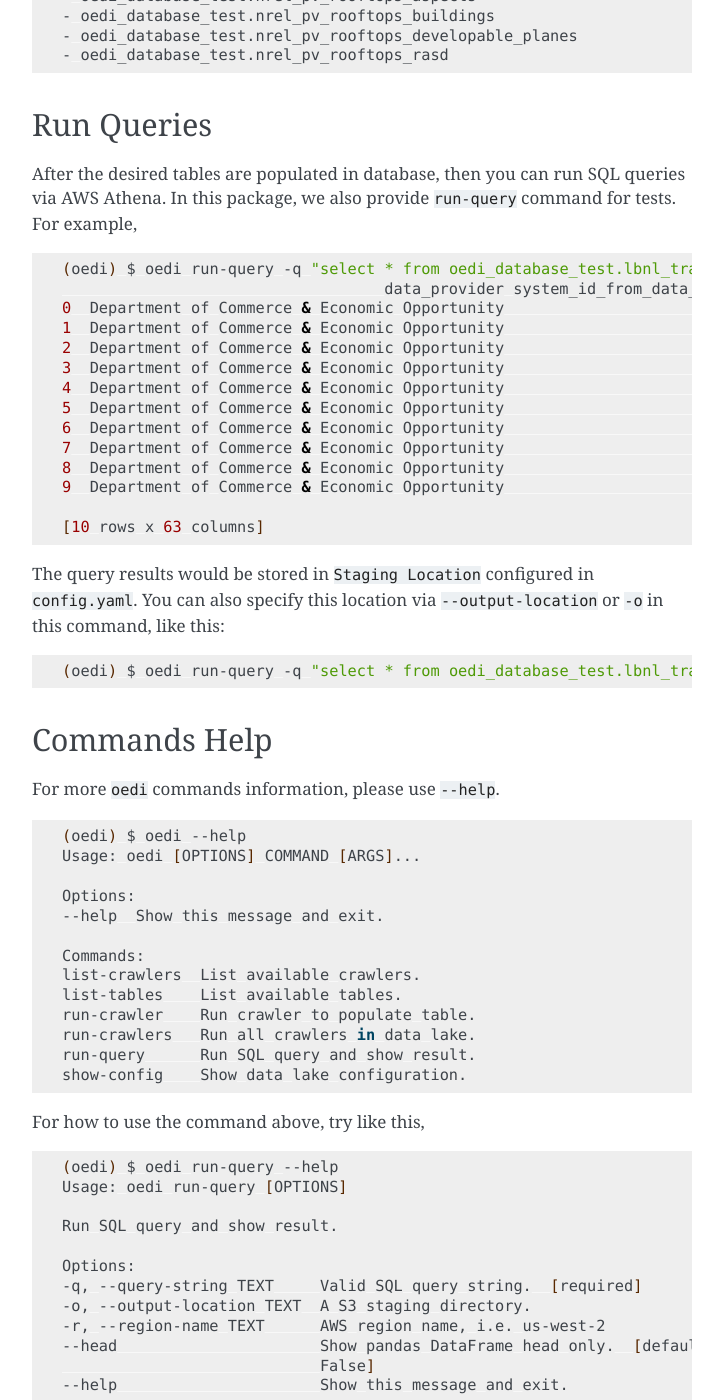
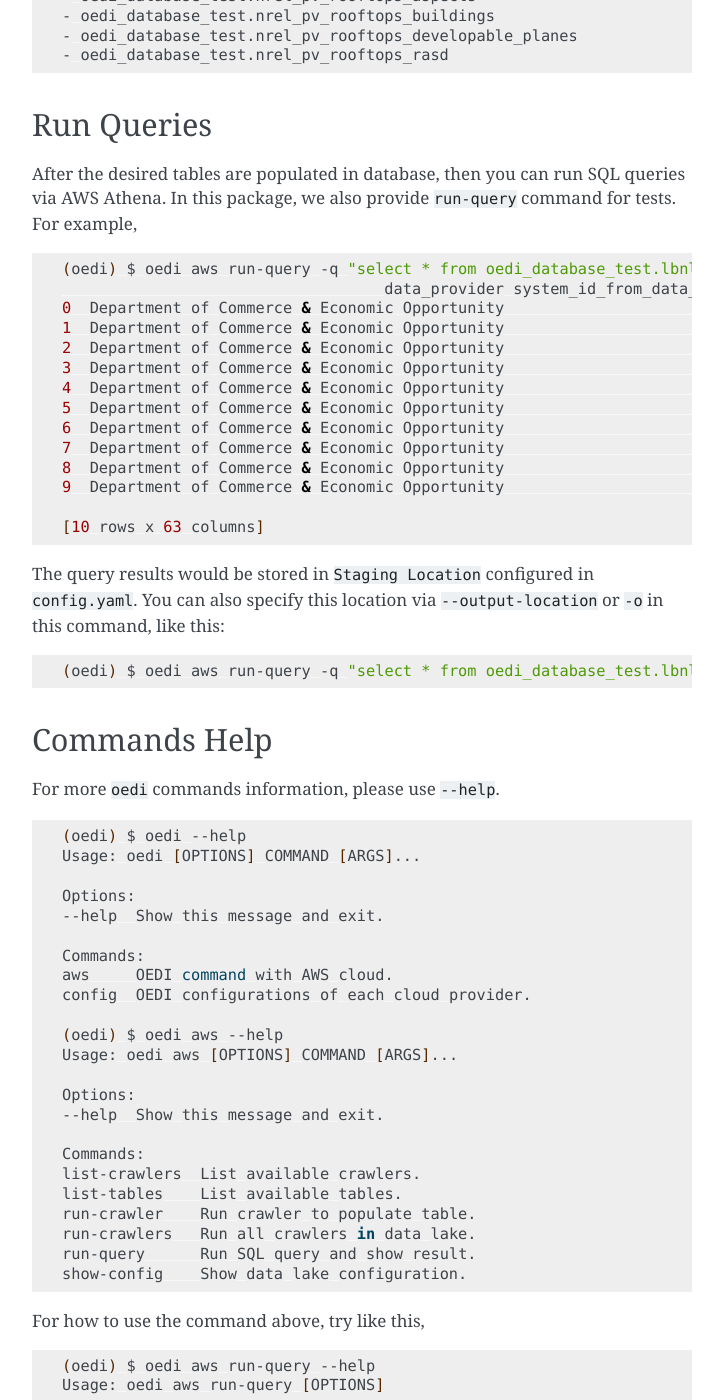
Before and after one commit to openEDI/open-data-access-tools, a Sphinx documentation site: the page built from docs/use-data-lake.rst, in a window 1280 px wide and 1400 px high, scrolled down 1074 px. Shown: the whole window, without its empty margins (388-1111 px from the left). Built offline with Sphinx 7.4.7, drawn with Linux system fonts in a browser that asks for light colours.

Commit message:
Update CLI with group

```diff
--- a/docs/use-data-lake.rst
+++ b/docs/use-data-lake.rst
@@ -13,7 +13,7 @@ use the commands below to check and run the crawler.
 
 .. code-block:: bash
 
-    (oedi) $ oedi list-crawlers
+    (oedi) $ oedi aws list-crawlers
     - lbnl-tracking-the-sun-2018
     - lbnl-tracking-the-sun-2019
     - nrel-pv-rooftops-aspects
@@ -25,13 +25,13 @@ use the commands below to check and run the crawler.
 
 .. code-block:: bash
 
-    (oedi) $ oedi run-crawler -n lbnl-tracking-the-sun-2018
+    (oedi) $ oedi aws run-crawler -n lbnl-tracking-the-sun-2018
 
 If you want it runs in background, use option ``--background-run`` or ``-b``:
 
 .. code-block:: bash
 
-    (oedi) $ oedi run-crawler -n lbnl-tracking-the-sun-2018 -b
+    (oedi) $ oedi aws run-crawler -n lbnl-tracking-the-sun-2018 -b
 
 3. Run Crawlers
 
@@ -40,7 +40,7 @@ at one time, please use ``run-crawlers``, it would start all available crawlers
 
 .. code-block:: bash
 
-    (oedi) $ oedi run-crawlers
+    (oedi) $ oedi aws run-crawlers
 
 
 4. List Tables
@@ -50,7 +50,7 @@ below to list the tables in it.
 
 .. code-block:: bash
 
-    (oedi) $ oedi list-tables
+    (oedi) $ oedi aws list-tables
     - oedi_database_test.lbnl_tracking_the_sun_2018
     - oedi_database_test.lbnl_tracking_the_sun_2019
     - oedi_database_test.nrel_pv_rooftops_aspects
@@ -67,7 +67,7 @@ For example,
 
 .. code-block:: bash
 
-    (oedi) $ oedi run-query -q "select * from oedi_database_test.lbnl_tracking_the_sun_2018 limit 10"
+    (oedi) $ oedi aws run-query -q "select * from oedi_database_test.lbnl_tracking_the_sun_2018 limit 10"
                                        data_provider system_id_from_data_provider system_id_tracking_the_sun installation_date  system_size  ...  microinverter_1  microinverter_2  microinverter_3  dc_optimizer  state
     0  Department of Commerce & Economic Opportunity                        -9999                  IL_DCEO_1        2010-08-06         3.00  ...            -9999            -9999            -9999         -9999     IL
     1  Department of Commerce & Economic Opportunity                        -9999                  IL_DCEO_2        2010-08-05         4.10  ...            -9999            -9999            -9999         -9999     IL
@@ -87,7 +87,7 @@ via ``--output-location`` or ``-o`` in this command, like this:
 
 .. code-block:: bash
 
-    (oedi) $ oedi run-query -q "select * from oedi_database_test.lbnl_tracking_the_sun_2018 limit 10" -o "s3://another-outpu-location/"
+    (oedi) $ oedi aws run-query -q "select * from oedi_database_test.lbnl_tracking_the_sun_2018 limit 10" -o "s3://another-outpu-location/"
 
 
 Commands Help
@@ -99,6 +99,16 @@ For more ``oedi`` commands information, please use ``--help``.
 
     (oedi) $ oedi --help
     Usage: oedi [OPTIONS] COMMAND [ARGS]...
+
+    Options:
+    --help  Show this message and exit.
+
+    Commands:
+    aws     OEDI command with AWS cloud.
+    config  OEDI configurations of each cloud provider.
+
+    (oedi) $ oedi aws --help
+    Usage: oedi aws [OPTIONS] COMMAND [ARGS]...
 
     Options:
     --help  Show this message and exit.
@@ -116,8 +126,8 @@ For how to use the command above, try like this,
 
 .. code-block:: bash
 
-    (oedi) $ oedi run-query --help
-    Usage: oedi run-query [OPTIONS]
+    (oedi) $ oedi aws run-query --help
+    Usage: oedi aws run-query [OPTIONS]
 
     Run SQL query and show result.
 
```
Also changed, not shown: docs/build-data-lake.rst (+17 -16 lines).
